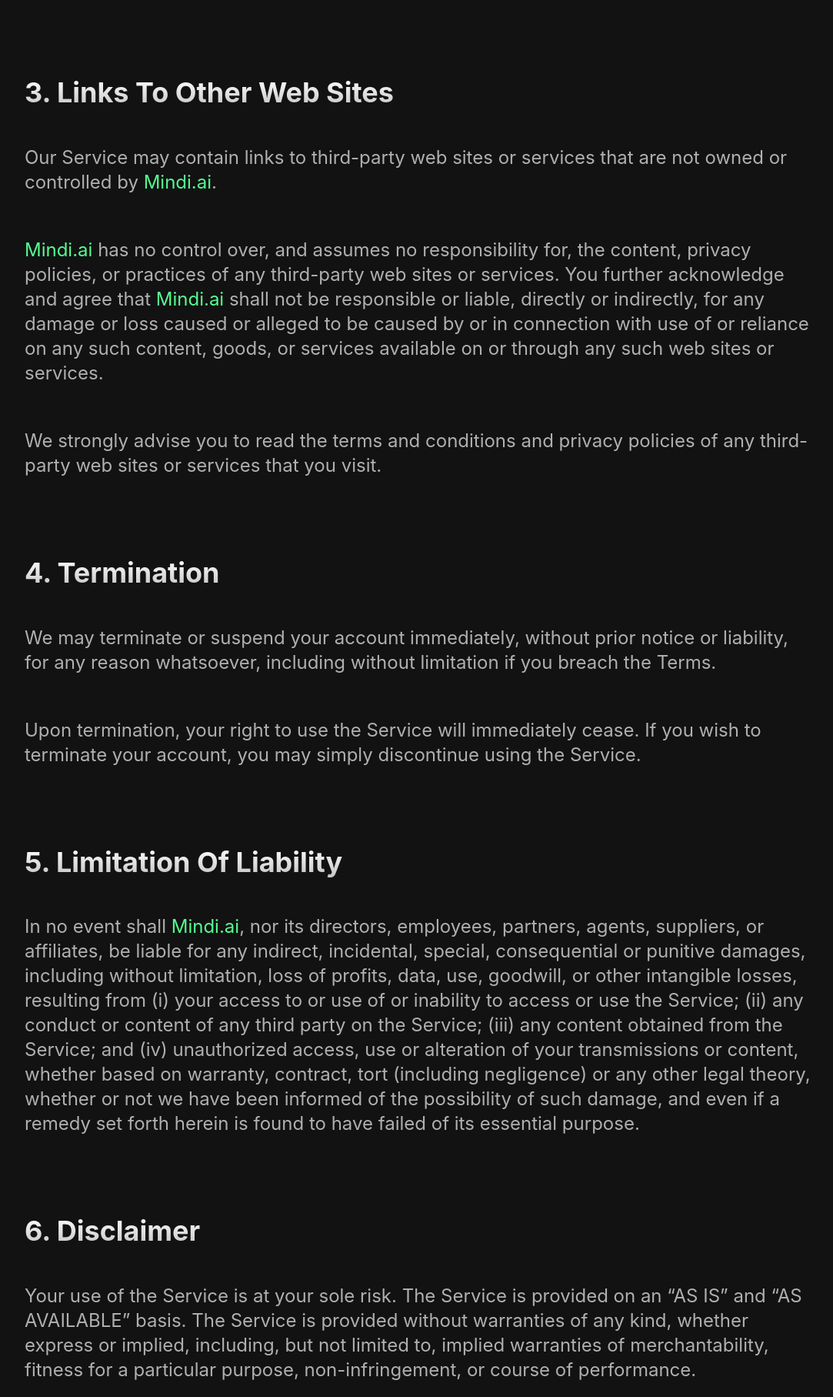
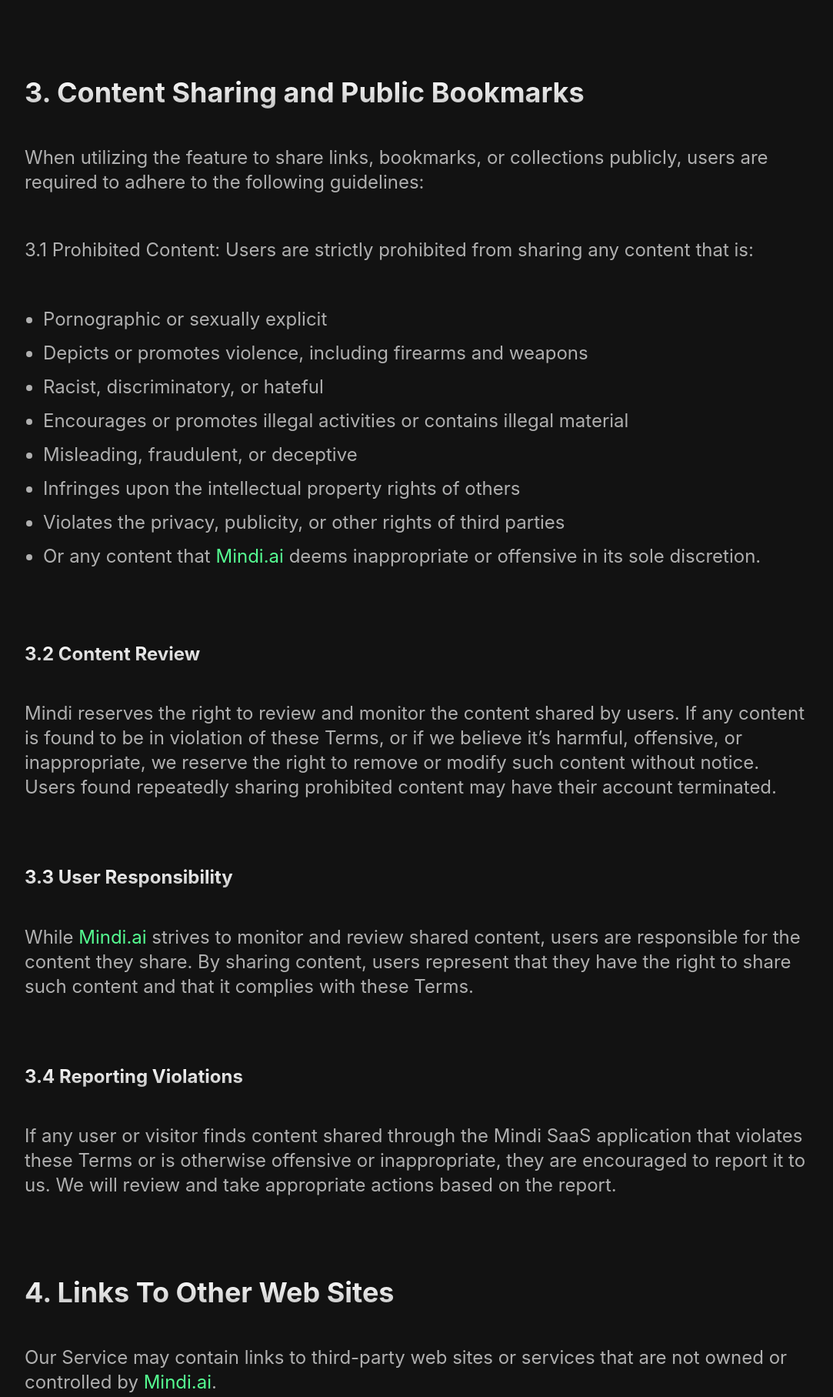
Before and after one commit to mindi-archive/website, an Astro site: page /terms in a window 1280 px wide. Shown: the part 1613-3428 px from the top of the page at 77% size, without its empty margins (96-1179 px from the left). Built offline with nearby package versions, Linux system fonts and the light colour scheme; Astro itself is replaced by a stand-in of ours.

Commit message:
terms update

```diff
--- a/src/content/legal/terms.md
+++ b/src/content/legal/terms.md
@@ -27,7 +27,32 @@
 
 The Service and its original content, features, and functionality are and will remain the exclusive property of Mindi.ai and its licensors. The Service is protected by copyright, trademark, and other laws of both the United States and foreign countries. Our trademarks and trade dress may not be used in connection with any product or service without the prior written consent of Mindi.ai.
 
-## 3. Links To Other Web Sites
+## 3. Content Sharing and Public Bookmarks
+
+When utilizing the feature to share links, bookmarks, or collections publicly, users are required to adhere to the following guidelines:
+
+3.1 Prohibited Content: Users are strictly prohibited from sharing any content that is:
+
+- Pornographic or sexually explicit
+- Depicts or promotes violence, including firearms and weapons
+- Racist, discriminatory, or hateful
+- Encourages or promotes illegal activities or contains illegal material
+- Misleading, fraudulent, or deceptive
+- Infringes upon the intellectual property rights of others
+- Violates the privacy, publicity, or other rights of third parties
+- Or any content that Mindi.ai deems inappropriate or offensive in its sole discretion.
+
+### 3.2 Content Review
+Mindi reserves the right to review and monitor the content shared by users. If any content is found to be in violation of these Terms, or if we believe it's harmful, offensive, or inappropriate, we reserve the right to remove or modify such content without notice. Users found repeatedly sharing prohibited content may have their account terminated.
+
+### 3.3 User Responsibility
+While Mindi.ai strives to monitor and review shared content, users are responsible for the content they share. By sharing content, users represent that they have the right to share such content and that it complies with these Terms.
+
+### 3.4 Reporting Violations
+If any user or visitor finds content shared through the Mindi SaaS application that violates these Terms or is otherwise offensive or inappropriate, they are encouraged to report it to us. We will review and take appropriate actions based on the report.
+
+
+## 4. Links To Other Web Sites
 
 Our Service may contain links to third-party web sites or services that are not owned or controlled by Mindi.ai.
 
@@ -35,34 +60,34 @@
 
 We strongly advise you to read the terms and conditions and privacy policies of any third-party web sites or services that you visit.
 
-## 4. Termination
+## 5. Termination
 
 We may terminate or suspend your account immediately, without prior notice or liability, for any reason whatsoever, including without limitation if you breach the Terms.
 
 Upon termination, your right to use the Service will immediately cease. If you wish to terminate your account, you may simply discontinue using the Service.
 
-## 5. Limitation Of Liability
+## 6. Limitation Of Liability
 
 In no event shall Mindi.ai, nor its directors, employees, partners, agents, suppliers, or affiliates, be liable for any indirect, incidental, special, consequential or punitive damages, including without limitation, loss of profits, data, use, goodwill, or other intangible losses, resulting from (i) your access to or use of or inability to access or use the Service; (ii) any conduct or content of any third party on the Service; (iii) any content obtained from the Service; and (iv) unauthorized access, use or alteration of your transmissions or content, whether based on warranty, contract, tort (including negligence) or any other legal theory, whether or not we have been informed of the possibility of such damage, and even if a remedy set forth herein is found to have failed of its essential purpose.
 
-## 6. Disclaimer
+## 7. Disclaimer
 
 Your use of the Service is at your sole risk. The Service is provided on an "AS IS" and "AS AVAILABLE" basis. The Service is provided without warranties of any kind, whether express or implied, including, but not limited to, implied warranties of merchantability, fitness for a particular purpose, non-infringement, or course of performance.
 
 Mindi.ai, its subsidiaries, affiliates, and its licensors do not warrant that a) the Service will function uninterrupted, secure or available at any particular time or location; b) any errors or defects will be corrected; c) the Service is free of viruses or other harmful components; or d) the results of using the Service will meet your requirements.
 
-## 7. Governing Law
+## 8. Governing Law
 
 These Terms shall be governed and construed in accordance with the laws of the United States, without regard to its conflict of law provisions.
 
 Our failure to enforce any right or provision of these Terms will not be considered a waiver of those rights. If any provision of these Terms is held to be invalid or unenforceable by a court, the remaining provisions of these Terms will remain in effect. These Terms constitute the entire agreement between us regarding our Service, and supersede and replace any prior agreements we might have between us regarding the Service.
 
-## 8. Changes
+## 9. Changes
 
 We reserve the right, at our sole discretion, to modify or replace these Terms at any time. If a revision is material, we will try to provide at least 30 days' notice prior to any new terms taking effect. What constitutes a material change will be determined at our sole discretion.
 
 By continuing to access or use our Service after those revisions become effective, you agree to be bound by the revised terms. If you do not agree to the new terms, please stop using the Service.
 
-## 9. Contact Us
+## 10. Contact Us
 
 If you have any questions about these Terms, please contact us at [support@mindi.ai](mailto:support@mindi.ai).
```
Also changed, not shown: public/tweet-popicons.png (added).
